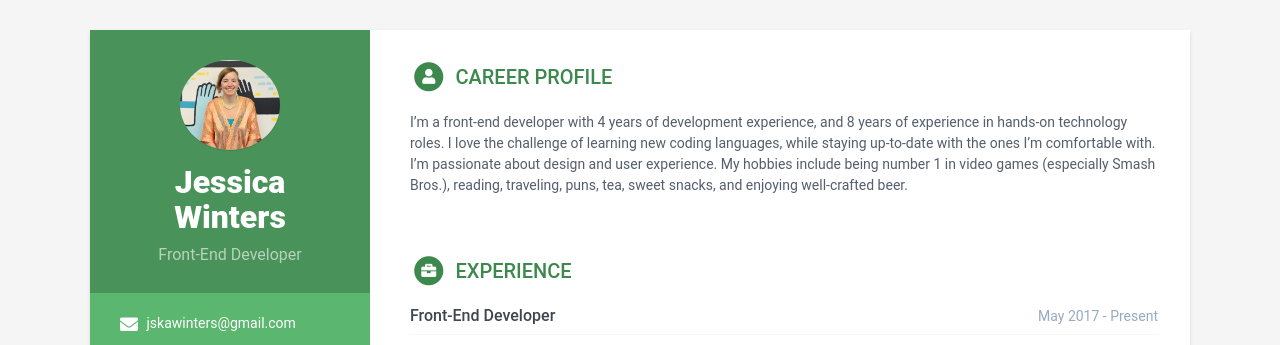
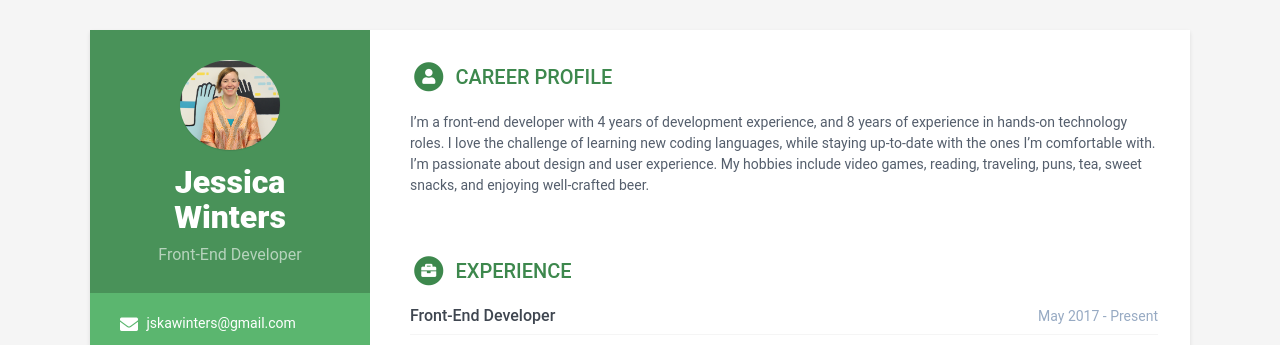
Before and after one commit to Jesswinters/Jesswinters.github.io, a Jekyll site: the page built from index.html, in a window 1280 px wide. Shown: the top 345 px of the page. Built offline with Jekyll 4.4.1, drawn with Linux system fonts in a browser that asks for light colours.

Commit message:
Updated career profile summary

```diff
--- a/_data/data.yml
+++ b/_data/data.yml
@@ -60,9 +60,8 @@ career-profile:
           experience, and 8 years of experience in hands-on technology roles.
           I love the challenge of learning new coding languages, while staying
           up-to-date with the ones I'm comfortable with. I'm passionate
-          about design and user experience. My hobbies include being number 1 in
-          video games (especially Smash Bros.), reading, traveling,
-          puns, tea, sweet snacks, and enjoying well-crafted beer.
+          about design and user experience. My hobbies include video games,
+          reading, traveling, puns, tea, sweet snacks, and enjoying well-crafted beer.
 
 education:
   - degree: Web Development Bootcamp Certificate
```
